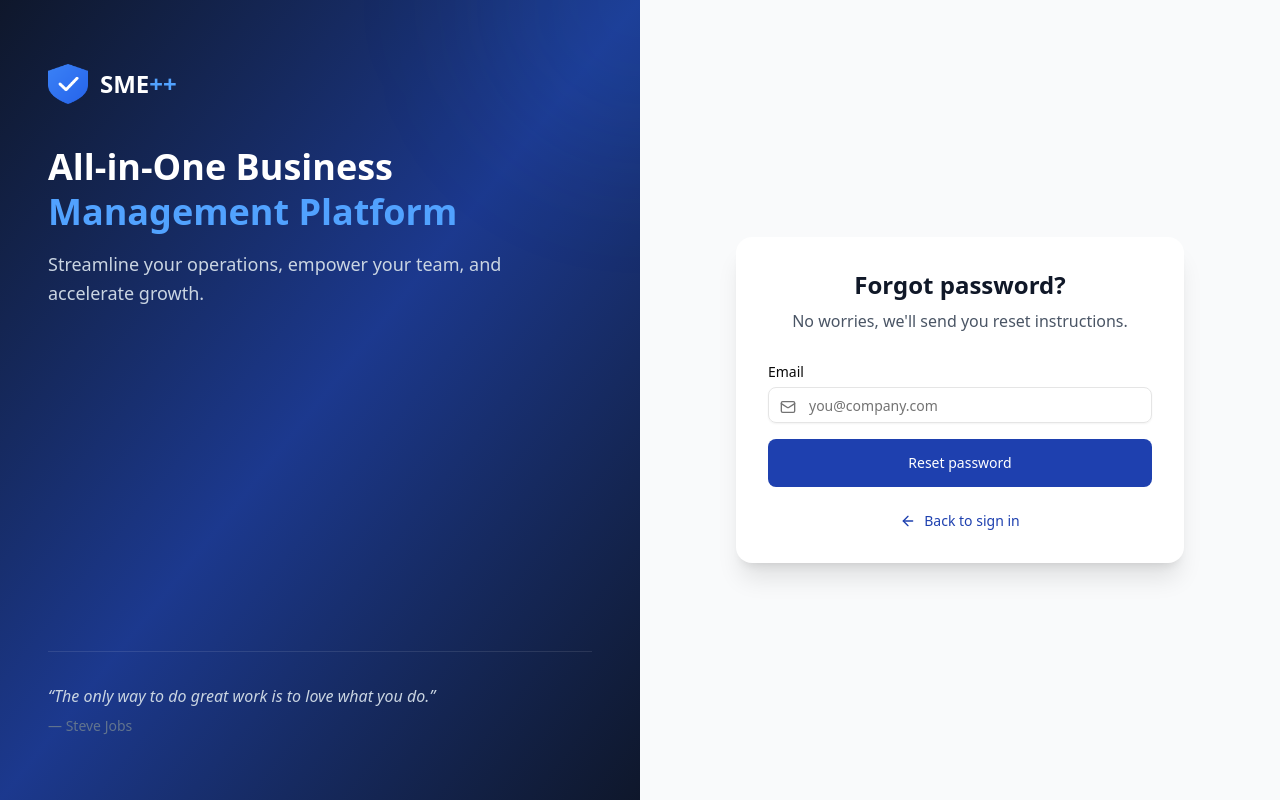
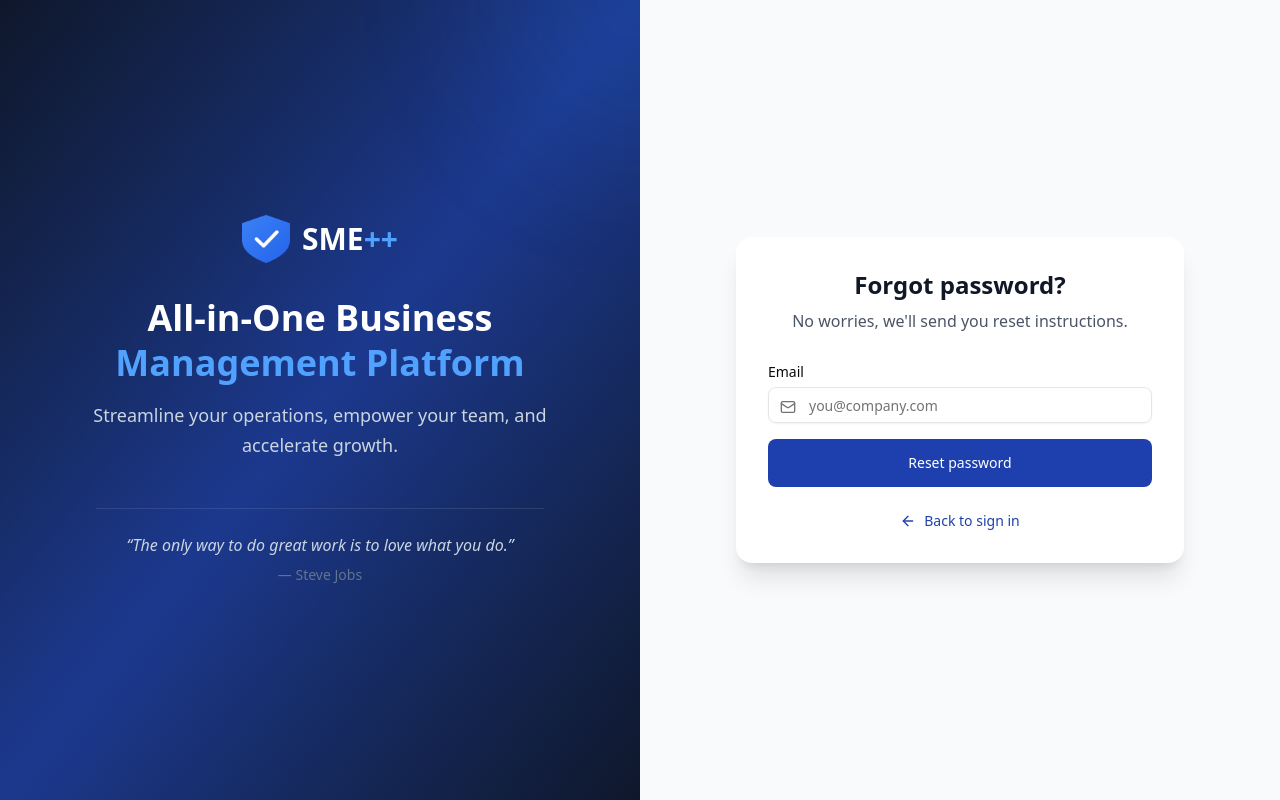
Before and after one commit to mohammedrameesp/smepp, a Next.js app: page /forgot-password in a window 1280 px wide. Built offline with nearby package versions, Linux system fonts and the light colour scheme; no server answers.

Commit message:
Center logo and welcome text on login panel

```diff
--- a/src/components/auth/TenantBrandedPanel.tsx
+++ b/src/components/auth/TenantBrandedPanel.tsx
@@ -36,11 +36,11 @@ export function TenantBrandedPanel({ branding, isLoading, variant }: TenantBrand
         {/* Subtle decorative orb */}
         <div className="absolute -top-40 -right-40 w-80 h-80 bg-blue-500/10 rounded-full blur-3xl" />
 
-        <div className="relative z-10 flex flex-col justify-between px-12 py-16 h-full w-full">
+        <div className="relative z-10 flex flex-col justify-center items-center px-12 py-16 h-full w-full text-center">
           <div>
-            <div className="flex items-center gap-3 mb-10">
-              <img src="/sme-icon-shield-512.png" alt="SME++" className="h-10 w-10" />
-              <span className="text-2xl font-bold text-white">
+            <div className="flex items-center justify-center gap-3 mb-8">
+              <img src="/sme-icon-shield-512.png" alt="SME++" className="h-12 w-12" />
+              <span className="text-3xl font-bold text-white">
                 SME<span className="text-blue-400">++</span>
               </span>
             </div>
@@ -49,17 +49,17 @@ export function TenantBrandedPanel({ branding, isLoading, variant }: TenantBrand
               All-in-One Business<br />
               <span className="text-blue-400">Management Platform</span>
             </h1>
-            <p className="text-lg text-slate-300 leading-relaxed">
+            <p className="text-lg text-slate-300 leading-relaxed mb-12">
               Streamline your operations, empower your team, and accelerate growth.
             </p>
-          </div>
 
             {/* Quote */}
-          <div className="pt-8 border-t border-white/10">
+            <div className="pt-6 border-t border-white/10 max-w-md mx-auto">
               <blockquote className="text-slate-300 italic text-base">
                 &ldquo;{quote.text}&rdquo;
               </blockquote>
               <p className="text-slate-500 text-sm mt-2">— {quote.author}</p>
+            </div>
           </div>
         </div>
       </div>
@@ -102,25 +102,24 @@ export function TenantBrandedPanel({ branding, isLoading, variant }: TenantBrand
         style={{ backgroundColor: backgroundImage ? 'rgba(0,0,0,0.4)' : 'rgba(0,0,0,0.1)' }}
       />
 
-      <div className="relative z-10 flex flex-col justify-between px-12 py-16 h-full w-full">
+      <div className="relative z-10 flex flex-col justify-center items-center px-12 py-16 h-full w-full text-center">
         <div>
           {logoUrl ? (
             <img
               src={logoUrl}
               alt={orgName}
-              className="h-14 w-auto object-contain mb-10"
+              className="h-16 w-auto object-contain mb-8 mx-auto"
               onError={(e) => { e.currentTarget.style.display = 'none'; }}
             />
           ) : (
-            <h1 className="text-3xl font-bold text-white mb-10">{orgName}</h1>
+            <h1 className="text-3xl font-bold text-white mb-8">{orgName}</h1>
           )}
 
           <h2 className="text-4xl font-bold text-white mb-4">{welcomeTitle}</h2>
-          <p className="text-xl text-white/80">{welcomeSubtitle}</p>
-        </div>
+          <p className="text-xl text-white/80 mb-12">{welcomeSubtitle}</p>
 
           {/* Quote */}
-        <div className="pt-8 border-t border-white/20">
+          <div className="pt-6 border-t border-white/20 max-w-md mx-auto">
             <blockquote className="text-white/80 italic text-base">
               &ldquo;{quote.text}&rdquo;
             </blockquote>
@@ -128,5 +127,6 @@ export function TenantBrandedPanel({ branding, isLoading, variant }: TenantBrand
           </div>
         </div>
       </div>
+    </div>
   );
 }
```
Lines whose indentation alone changed are shown as unchanged.
